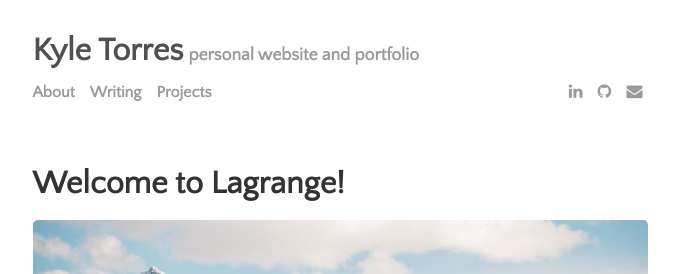
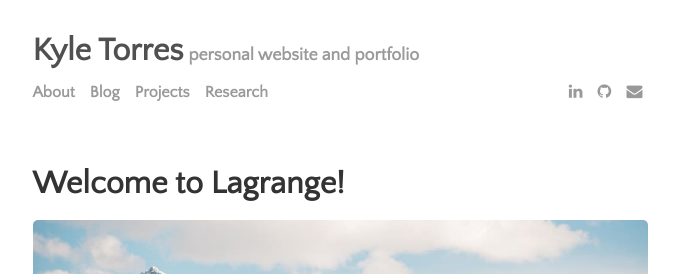
Before and after one commit to kyledtorres/kyledtorres.github.io, a Jekyll site: the page built from index.html, in a window 1280 px wide and 900 px high. Shown: the top 274 px of the window, without its empty margins (300-979 px from the left). Built offline with Jekyll 4.4.1, drawn with Linux system fonts in a browser that asks for light colours; the list of posts is cut into pages by our own code.

Commit message:
add research tab to menu

```diff
--- a/_data/settings.yml
+++ b/_data/settings.yml
@@ -8,8 +8,9 @@ google-ID: ''  #'UA-112060364-1'
 
 menu:
 - {name: 'About',   url: 'about.html'}
-- {name: 'Writing', url: 'writing.html'}
+- {name: 'Blog', url: 'blog.html'}
 - {name: 'Projects', url: 'projects.html'}
+- {name: 'Research', url: 'research.html'}
 
 # Available social icons are powered by Font Awesome, so you can use any icon that they offer
 social:
```
